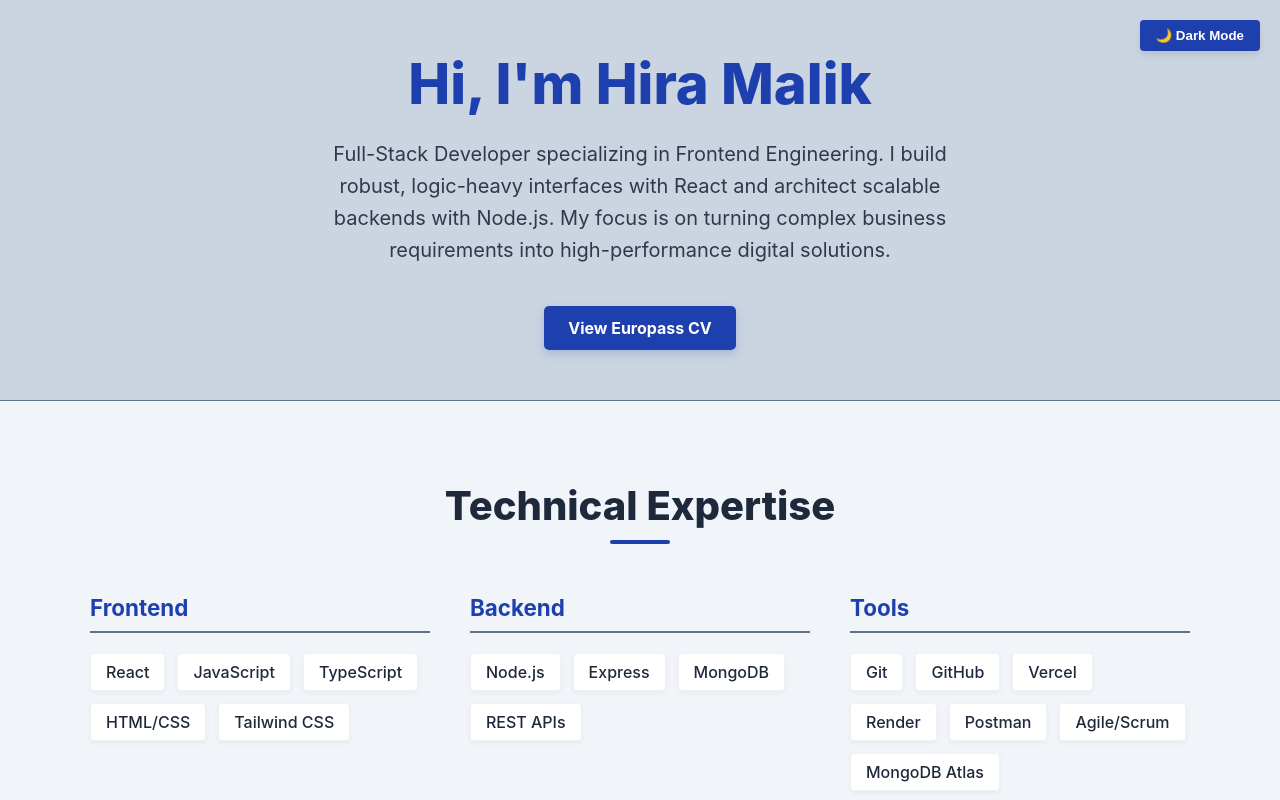
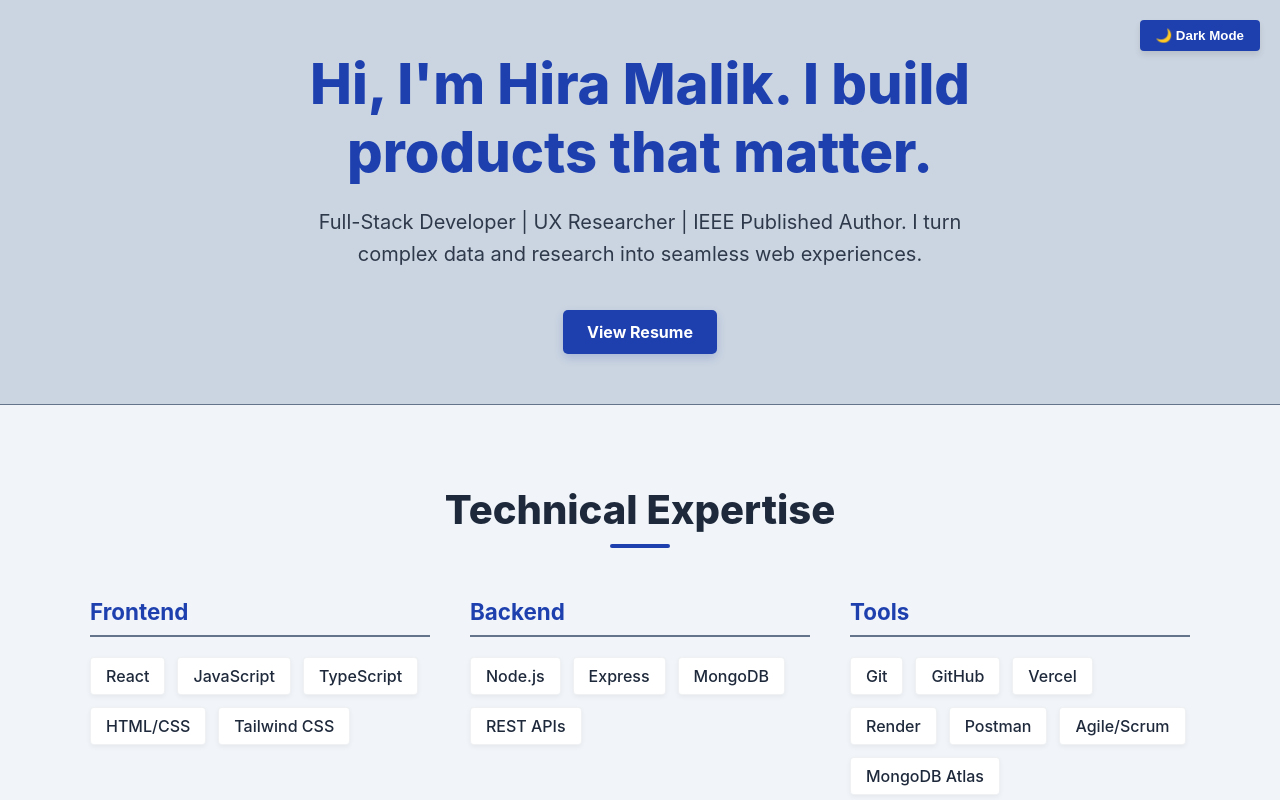
Before and after one commit to hramlk99k/my-portfolio, a React (Create React App) app: page / in a window 1280 px wide. Shown: the top 800 px of the page. Built offline with nearby package versions, Linux system fonts and the light colour scheme.

Commit message:
Refactor: Updated project structure and UI improvements

```diff
--- a/src/App.css
+++ b/src/App.css
@@ -656,7 +656,7 @@ body, .app-container {
 
 /* LinkedIn Blue */
 .linkedin {
-  background-color: #0077b5;
+  background-color: transparent;
   border: 1px solid #0077b5;
 }
 
@@ -667,8 +667,8 @@ body, .app-container {
 
 /* GitHub Dark Gray/Black */
 .github {
-  background-color: #333;
-  border: 1px solid #333;
+  background-color: transparent;
+  border: 1px solid #0077b5;
 }
 
 .github:hover {
--- a/src/components/Hero.js
+++ b/src/components/Hero.js
@@ -4,18 +4,18 @@ const Hero = () => {
   return (
     <section className="hero-section">
       <div className="hero-content">
-        <h1 className="hero-title">Hi, I'm Hira Malik</h1>
+        <h1 className="hero-title">Hi, I'm Hira Malik. I build products that matter.</h1>
         <p className="hero-subtitle">
-          Full-Stack Developer specializing in Frontend Engineering. I build robust, logic-heavy interfaces with React and architect scalable backends with Node.js. My focus is on turning complex business requirements into high-performance digital solutions.
+         Full-Stack Developer | UX Researcher | IEEE Published Author. I turn complex data and research into seamless web experiences.
         </p>
 
         <a
-          href="/Hira_Malik_CV.pdf"
+          href="/CV_Portfolio.pdf"
           target="_blank"
           rel="noopener noreferrer"
           className="cv-button"
         >
-          View Europass CV
+          View Resume
         </a>
       </div>
     </section>
```
Also changed, not shown: 2 other files (tests, documents, lock files or other folders).
